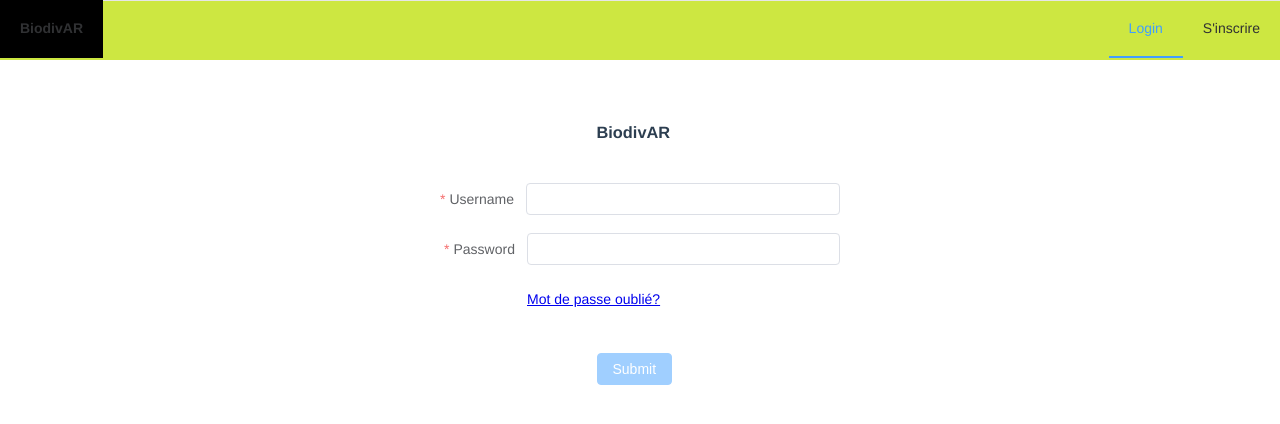
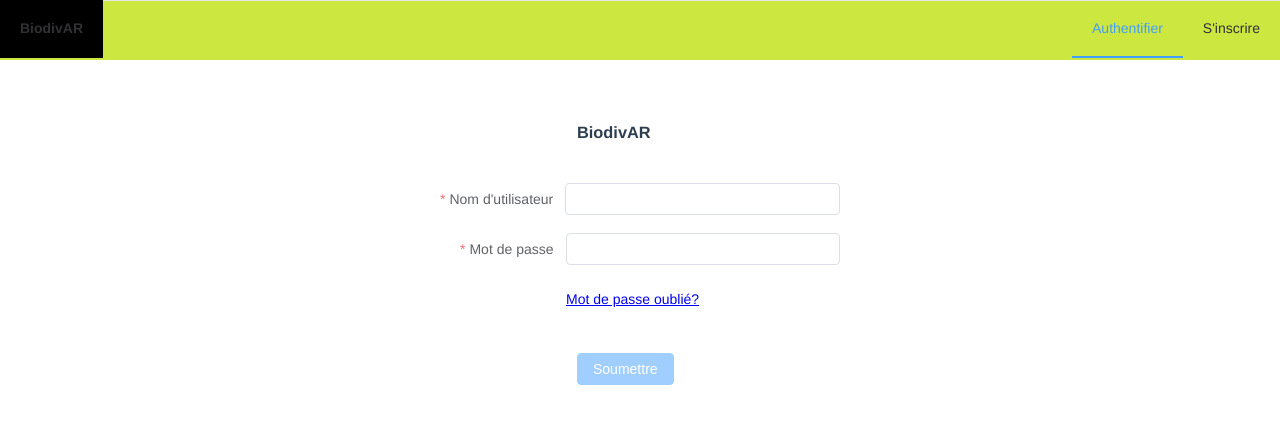
Before and after one commit to MediaComem/biodivar, a Vue app in the folder frontend/frontend-manager/: page /#/login in a window 1280 px wide. Shown: the top 424 px of the page. Built offline with nearby package versions, Linux system fonts and the light colour scheme; no server answers.

Commit message:
Setup i18n

```diff
--- a/frontend/frontend-manager/package.json
+++ b/frontend/frontend-manager/package.json
@@ -16,6 +16,7 @@
     "element-plus": "^1.3.0-beta.9",
     "leaflet": "^1.7.1",
     "vue": "^3.0.0",
+    "vue-i18n": "^9.1.9",
     "vue-router": "^4.0.0-0",
     "vuex": "^4.0.2",
     "vuex-persist": "^3.1.3"
--- a/frontend/frontend-manager/src/components/login/Authentication.vue
+++ b/frontend/frontend-manager/src/components/login/Authentication.vue
@@ -10,15 +10,15 @@
       @keyup.enter="authentication"
     >
       <el-form-item class="layout">
-        <h3>BiodivAR</h3>
+        <h3>{{ $t('title') }}</h3>
       </el-form-item>
-      <el-form-item label="Username" prop="username">
+      <el-form-item :label="$t('authentication.username')" prop="username">
         <el-input
           id="username"
           v-model="form.username"
         />
       </el-form-item>
-      <el-form-item label="Password" prop="password">
+      <el-form-item :label="$t('authentication.password')" prop="password">
         <el-input
           id="password"
           type="password"
@@ -26,7 +26,7 @@
         />
       </el-form-item>
       <el-form-item class="">
-        <router-link to="/forgot">Mot de passe oublié?</router-link>
+        <router-link to="/forgot">{{ $t('authentication.forgot') }}</router-link>
       </el-form-item>
       <el-form-item class="layout">
         <el-button
@@ -34,7 +34,7 @@
           type="primary"
           @click="authentication"
         >
-        Submit
+        {{ $t('authentication.submit') }}
         </el-button>
       </el-form-item>
     </el-form>
--- /dev/null
+++ b/frontend/frontend-manager/src/locale/fr.json
@@ -0,0 +1,14 @@
+{
+    "title": "BiodivAR",
+    "header": {
+        "login": "Authentifier",
+        "register": "S'inscrire",
+        "logout": "Déconnexion"
+    },
+    "authentication": {
+        "username": "Nom d'utilisateur",
+        "password": "Mot de passe",
+        "forgot": "Mot de passe oublié?",
+        "submit": "Soumettre"
+    }
+}
--- a/frontend/frontend-manager/src/main.js
+++ b/frontend/frontend-manager/src/main.js
@@ -6,9 +6,11 @@ import 'element-plus/dist/index.css';
 import App from './App.vue';
 import router from './router';
 import { store } from './store/store';
+import i18n from './plugins/vue-i18n';
 
 createApp(App)
   .use(ElementPlus)
   .use(store)
   .use(router)
+  .use(i18n)
   .mount('#app');
--- /dev/null
+++ b/frontend/frontend-manager/src/plugins/vue-i18n.js
@@ -0,0 +1,14 @@
+import { createI18n } from 'vue-i18n';
+import frLocal from '../locale/fr.json';
+
+const messages = {
+  fr: frLocal,
+};
+
+const i18n = createI18n({
+  locale: 'fr',
+  fallbackLocale: 'fr',
+  messages,
+});
+
+export default i18n;
--- a/frontend/frontend-manager/src/views/Header.vue
+++ b/frontend/frontend-manager/src/views/Header.vue
@@ -7,16 +7,18 @@
       mode="horizontal"
       router
     >
-      <el-menu-item index="/" class="element-position-left menu-title">BiodivAR</el-menu-item>
-      <el-menu-item v-if="!isAuthenticate" index="/register" class="element-position-right"
-        >S'inscrire</el-menu-item
-      >
-      <el-menu-item v-if="!isAuthenticate" index="/login" class="element-position-right"
-        >Login</el-menu-item
-      >
+      <el-menu-item index="/" class="element-position-left menu-title">
+        {{ $t('title') }}
+      </el-menu-item>
+      <el-menu-item v-if="!isAuthenticate" index="/register" class="element-position-right">
+        {{ $t('header.register') }}
+      </el-menu-item>
+      <el-menu-item v-if="!isAuthenticate" index="/login" class="element-position-right">
+        {{ $t('header.login') }}
+      </el-menu-item>
       <el-sub-menu v-if="isAuthenticate" index="user" class="element-position-right">
         <template #title>{{ username }}</template>
-          <el-menu-item index="/logout" @click="logout">Logout</el-menu-item>
+          <el-menu-item index="/logout" @click="logout">{{ $t('header.logout') }}</el-menu-item>
       </el-sub-menu>
     </el-menu>
   </el-header>
```
Also changed, not shown: 1 other file (tests, documents, lock files or other folders).
